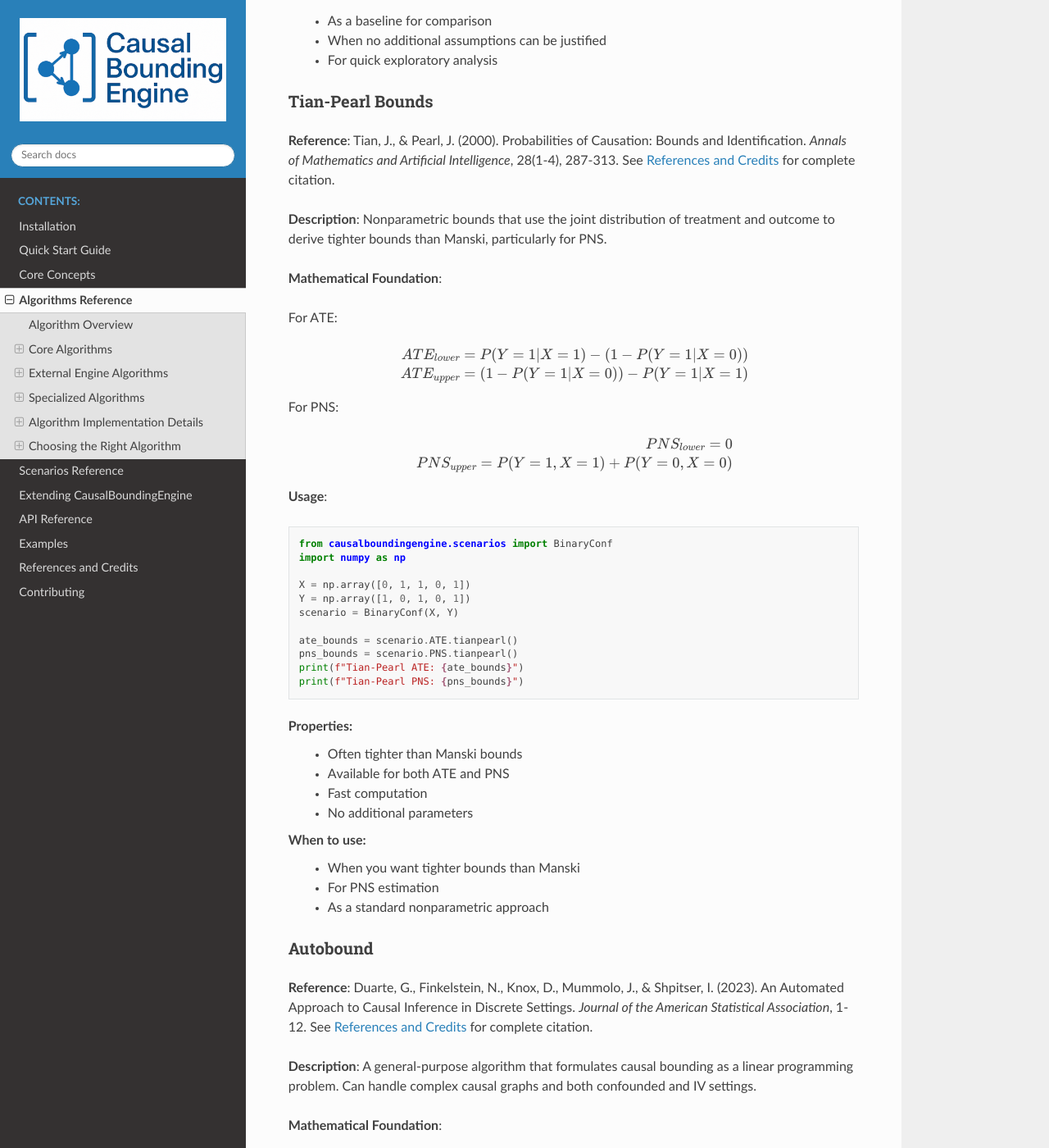
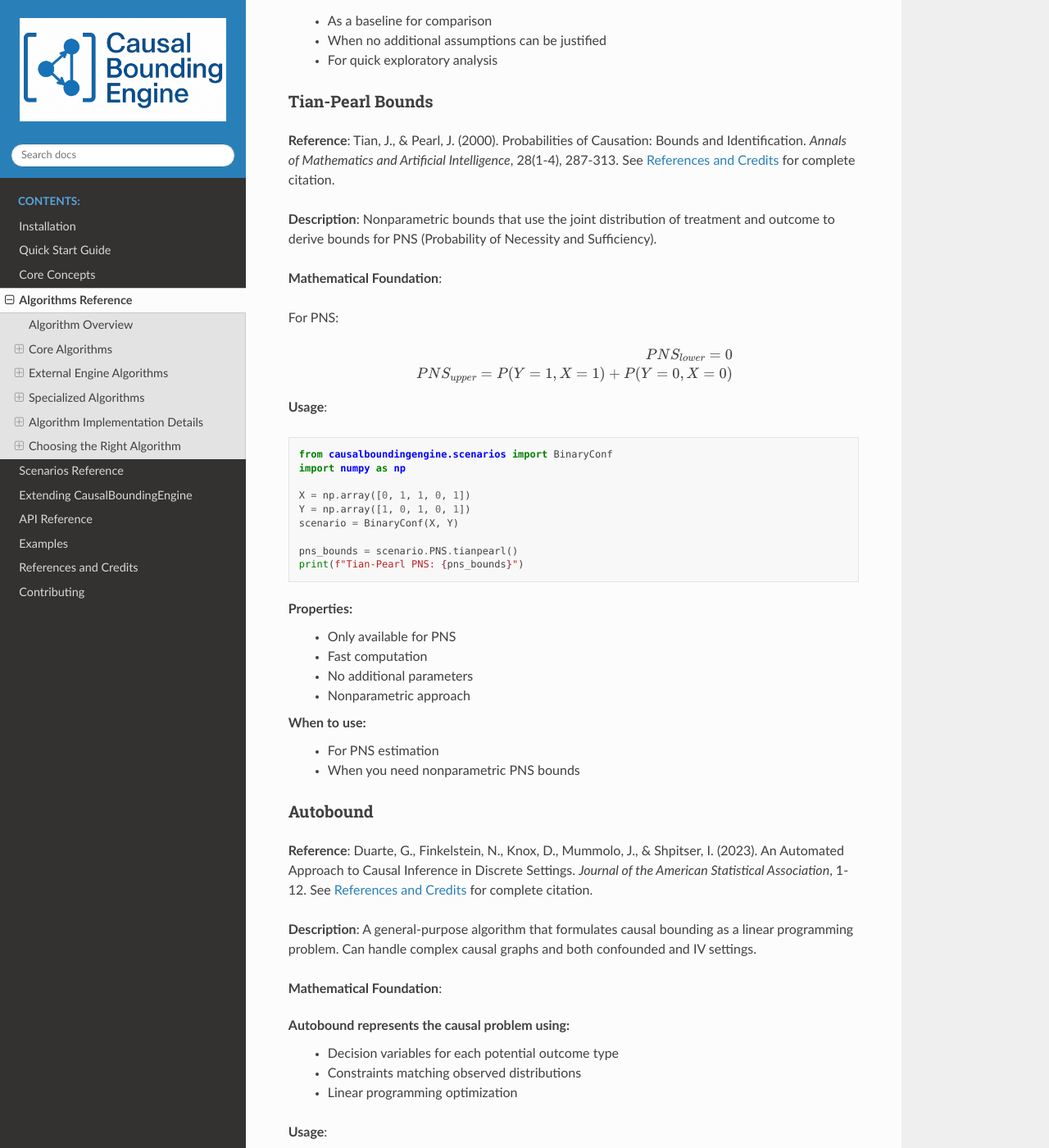
Before and after one commit to tmaringgele/CausalBoundingEngine, a Sphinx documentation site: the page built from docs/source/algorithms.rst, in a window 1280 px wide and 1400 px high, scrolled down 1604 px. Shown: the whole window at 82% size. Built offline with Sphinx 7.4.7 and the Read the Docs theme 3.1.0, drawn with Linux system fonts in a browser that asks for light colours; some of the changed text lies outside the part shown.

Commit message:
patch documentation

```diff
--- a/docs/source/algorithms.rst
+++ b/docs/source/algorithms.rst
@@ -26,11 +26,11 @@
      - Core
      - Most conservative
    * - TianPearl
-     - ✓
+     - ✗
      - ✓
      - BinaryConf
      - Core
-     - Nonparametric
+     - PNS only
    * - Autobound
      - ✓
      - ✓
@@ -113,17 +113,9 @@
 
 **Reference**: Tian, J., & Pearl, J. (2000). Probabilities of Causation: Bounds and Identification. *Annals of Mathematics and Artificial Intelligence*, 28(1-4), 287-313. See :doc:`references` for complete citation.
 
-**Description**: Nonparametric bounds that use the joint distribution of treatment and outcome to derive tighter bounds than Manski, particularly for PNS.
+**Description**: Nonparametric bounds that use the joint distribution of treatment and outcome to derive bounds for PNS (Probability of Necessity and Sufficiency).
 
 **Mathematical Foundation**:
-
-For ATE:
-
-.. math::
-
-   ATE_{lower} = P(Y=1|X=1) - (1 - P(Y=1|X=0))
-
-   ATE_{upper} = (1 - P(Y=1|X=0)) - P(Y=1|X=1)
 
 For PNS:
 
@@ -144,21 +136,18 @@
    Y = np.array([1, 0, 1, 0, 1])
    scenario = BinaryConf(X, Y)
 
-   ate_bounds = scenario.ATE.tianpearl()
    pns_bounds = scenario.PNS.tianpearl()
-   print(f"Tian-Pearl ATE: {ate_bounds}")
    print(f"Tian-Pearl PNS: {pns_bounds}")
 
 **Properties**:
-   - Often tighter than Manski bounds
-   - Available for both ATE and PNS
+   - Only available for PNS
    - Fast computation
    - No additional parameters
+   - Nonparametric approach
 
 **When to use**:
-   - When you want tighter bounds than Manski
    - For PNS estimation
-   - As a standard nonparametric approach
+   - When you need nonparametric PNS bounds
 
 Autobound
 ~~~~~~~~~
@@ -429,7 +418,7 @@
      - Simple calculations
    * - TianPearl
      - Very Fast
-     - Simple calculations
+     - Simple calculations (PNS only)
    * - Autobound
      - Moderate
      - Linear programming
@@ -479,7 +468,7 @@
 
 3. **What are your computational constraints?**
 
-   - Need fast results → Use Manski or TianPearl
+   - Need fast results → Use Manski (ATE) or TianPearl (PNS)
    - Have more time → Consider Autobound, Causaloptim, or Zaffalonbounds
 
 4. **What (further) assumptions can you make?**
@@ -488,7 +477,7 @@
 
 5. **What external dependencies do you have?**
 
-   - Core Python only → Use Manski, TianPearl, Autobound, or EntropyBounds
+   - Core Python only → Use Manski, Autobound, or EntropyBounds (ATE); TianPearl (PNS)
    - R available → Consider Causaloptim
    - Java available → Consider Zaffalonbounds
 
@@ -503,7 +492,7 @@
        \"\"\"Run multiple algorithms for robustness.\"\"\"
        if Z is None:
            scenario = BinaryConf(X, Y)
-           algorithms = ['manski', 'tianpearl', 'autobound']
+           algorithms = ['manski', 'autobound']
        else:
            scenario = BinaryIV(X, Y, Z)
            algorithms = ['autobound', 'causaloptim', 'zaffalonbounds']
--- a/docs/source/contributing.rst
+++ b/docs/source/contributing.rst
@@ -95,7 +95,7 @@
 2. **Custom DAG**: Causaloptim, Zaffalonbounds and Autobound are able to use a custom DAG as input, but this is not yet implemented in the Python interface.
 3. **Mediation**: Causaloptim, Zaffalonbounds and Autobound may be applicable to mediation scenarios.
 4. **Cool New Algorithms**: Implement new algorithms that are not yet supported.
-5. **More Symbolic bounds**: Low hanging fruit: implement more symbolic bounds (like tianpearl) for other scenarios.
+5. **More Symbolic bounds**: Low hanging fruit: implement more symbolic bounds (like tianpearl or manski) for other scenarios.
 6. **Extract symbols from causaloptim**: Currently, causaloptim does not expose the symbols used in the bounds (but rather directly evaluates them), so it is not possible to use them in the Python interface. This would be a great addition.
 
 
```
Also changed, not shown: docs/source/examples.rst (+4 -6 lines), docs/source/quickstart.rst (+3 -6 lines), docs/source/scenarios.rst (+2 -5 lines).
